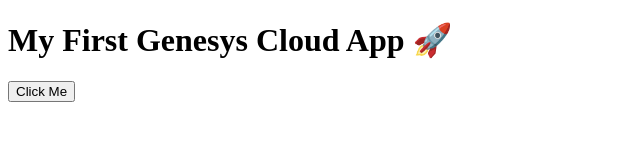
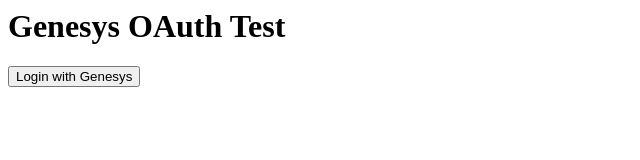
Before and after one commit to XxMasterbeasTxX/genesys-client-app, a plain HTML site: page index.html in a window 1280 px wide. Shown: the whole page, without its empty margins (0-640 px from the left). Drawn offline with Linux system fonts and the light colour scheme.

Commit message:
Add OAuth redirect test

```diff
--- a/index.html
+++ b/index.html
@@ -1,16 +1,20 @@
-<!DOCTYPE html>
-<html>
-<head>
-  <title>My Genesys App</title>
-</head>
-<body>
-  <h1>My First Genesys Cloud App 🚀</h1>
-  <button onclick="sayHello()">Click Me</button>
+<h1>Genesys OAuth Test</h1>
+<button onclick="login()">Login with Genesys</button>
 
-  <script>
-    function sayHello() {
-      alert("It works!");
-    }
-  </script>
-</body>
-</html>
+<script>
+  const clientId = "3b89b95c-d658-463e-9280-30a5bd7f4c2c";
+  const redirectUri = "https://proud-pebble-04fa37b03.2.azurestaticapps.net";
+  const region = "mypurecloud.de";
+
+  function login() {
+    const authUrl =
+      `https://login.${region}/oauth/authorize` +
+      `?response_type=code` +
+      `&client_id=${clientId}` +
+      `&redirect_uri=${encodeURIComponent(redirectUri)}` +
+      `&code_challenge_method=S256` +
+      `&code_challenge=dummy`;
+
+    window.location.href = authUrl;
+  }
+</script>
```
